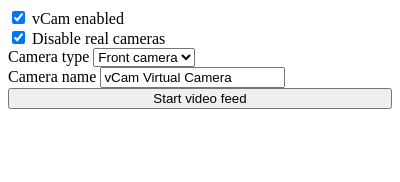
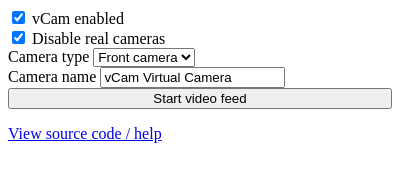
Before and after one commit to helloyanis/vcam, a browser extension: page popup/index.html in a window 400 px wide. Drawn offline with Linux system fonts and the light colour scheme.

```diff
--- a/popup/index.html
+++ b/popup/index.html
@@ -29,6 +29,7 @@
         <button id="videoFeed" type="button">Start video feed</button>
     </div>
     <p id="status" role="status"></p>
+    <a href="https://github.com/helloyanis/vcam" target="_blank">View source code / help</a>
     <script type="module" src="script.js"></script>
 
 </body>
```
Also changed, not shown: cameraPage.js (+9 -0 lines), 1 other file.
